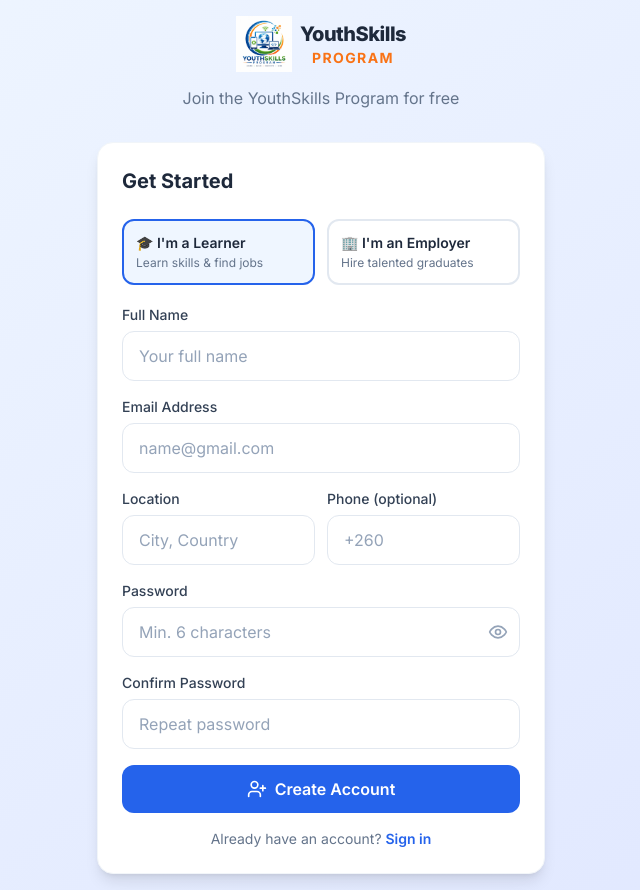
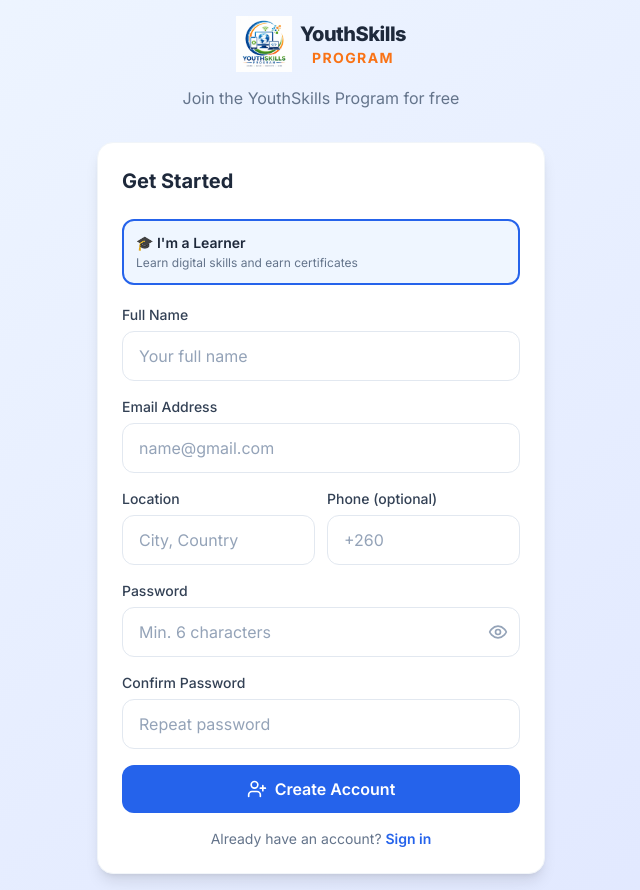
Before and after one commit to allandabalidabz-arch/Youth-skills-platform, a React (Vite) app in the folder frontend/: page /register in a window 1280 px wide. Shown: the whole page, without its empty margins (319-959 px from the left). Built offline with nearby package versions, Linux system fonts and the light colour scheme; no server answers.

Commit message:
Remove employer role option from registration - youth only

```diff
--- a/frontend/src/pages/RegisterPage.jsx
+++ b/frontend/src/pages/RegisterPage.jsx
@@ -1,5 +1,5 @@
 import React, { useState } from 'react';
-import { Link, useNavigate, useSearchParams } from 'react-router-dom';
+import { Link, useNavigate } from 'react-router-dom';
 import { useAuth } from '../context/AuthContext';
 import toast from 'react-hot-toast';
 import { Eye, EyeOff, UserPlus } from 'lucide-react';
@@ -14,10 +14,9 @@ const isValidName     = (name)     => /^[a-zA-Z\s]+$/.test(name.trim());
 export default function RegisterPage() {
   const { register } = useAuth();
   const navigate = useNavigate();
-  const [params] = useSearchParams();
   const [form, setForm] = useState({
     name: '', email: '', password: '', confirmPassword: '',
-    role: params.get('role') || 'youth', location: '', phone: ''
+    role: 'youth', location: '', phone: ''
   });
   const [showPw, setShowPw] = useState(false);
   const [touched, setTouched] = useState({});
@@ -69,18 +68,12 @@ export default function RegisterPage() {
         <div className="card shadow-lg">
           <h1 className="text-xl font-bold text-slate-800 dark:text-slate-100 mb-6">Get Started</h1>
 
-          {/* Role selector */}
-          <div className="grid grid-cols-2 gap-3 mb-5">
-            {[
-              { value: 'youth', label: '🎓 I\'m a Learner', desc: 'Learn skills & find jobs' },
-              { value: 'employer', label: '🏢 I\'m an Employer', desc: 'Hire talented graduates' }
-            ].map(r => (
-              <button key={r.value} type="button" onClick={() => setForm(p => ({ ...p, role: r.value }))}
-                className={`p-3 rounded-xl border-2 text-left transition-all ${form.role === r.value ? 'border-blue-600 bg-blue-50 dark:bg-blue-900/30' : 'border-slate-200 dark:border-slate-600 hover:border-slate-300 dark:hover:border-slate-500'}`}>
-                <div className="font-semibold text-sm text-slate-800 dark:text-slate-100">{r.label}</div>
-                <div className="text-xs text-slate-500 dark:text-slate-400 mt-0.5">{r.desc}</div>
-              </button>
-            ))}
+          {/* Role — youth only, no employer option */}
+          <div className="mb-5">
+            <div className="p-3 rounded-xl border-2 border-blue-600 bg-blue-50 dark:bg-blue-900/30 text-left">
+              <div className="font-semibold text-sm text-slate-800 dark:text-slate-100">🎓 I'm a Learner</div>
+              <div className="text-xs text-slate-500 dark:text-slate-400 mt-0.5">Learn digital skills and earn certificates</div>
+            </div>
           </div>
 
           <form onSubmit={handleSubmit} className="space-y-4">
```
